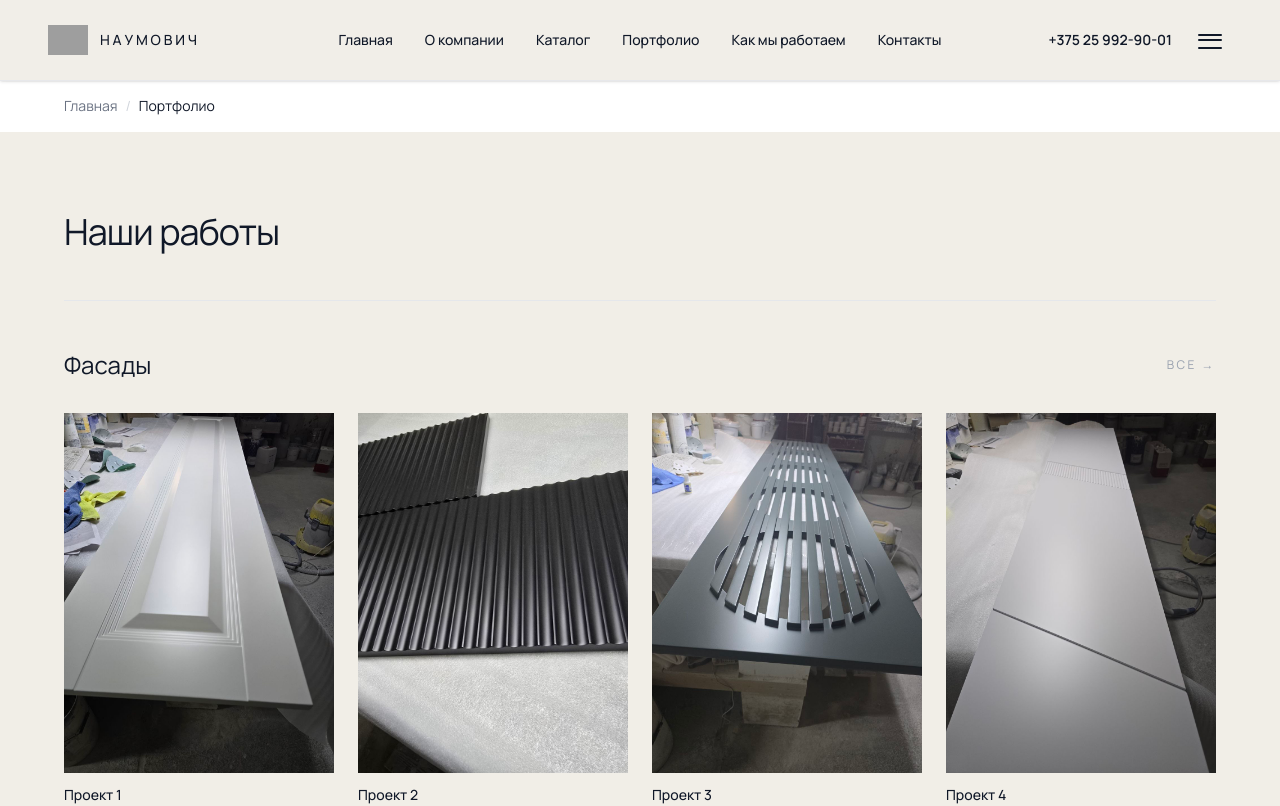
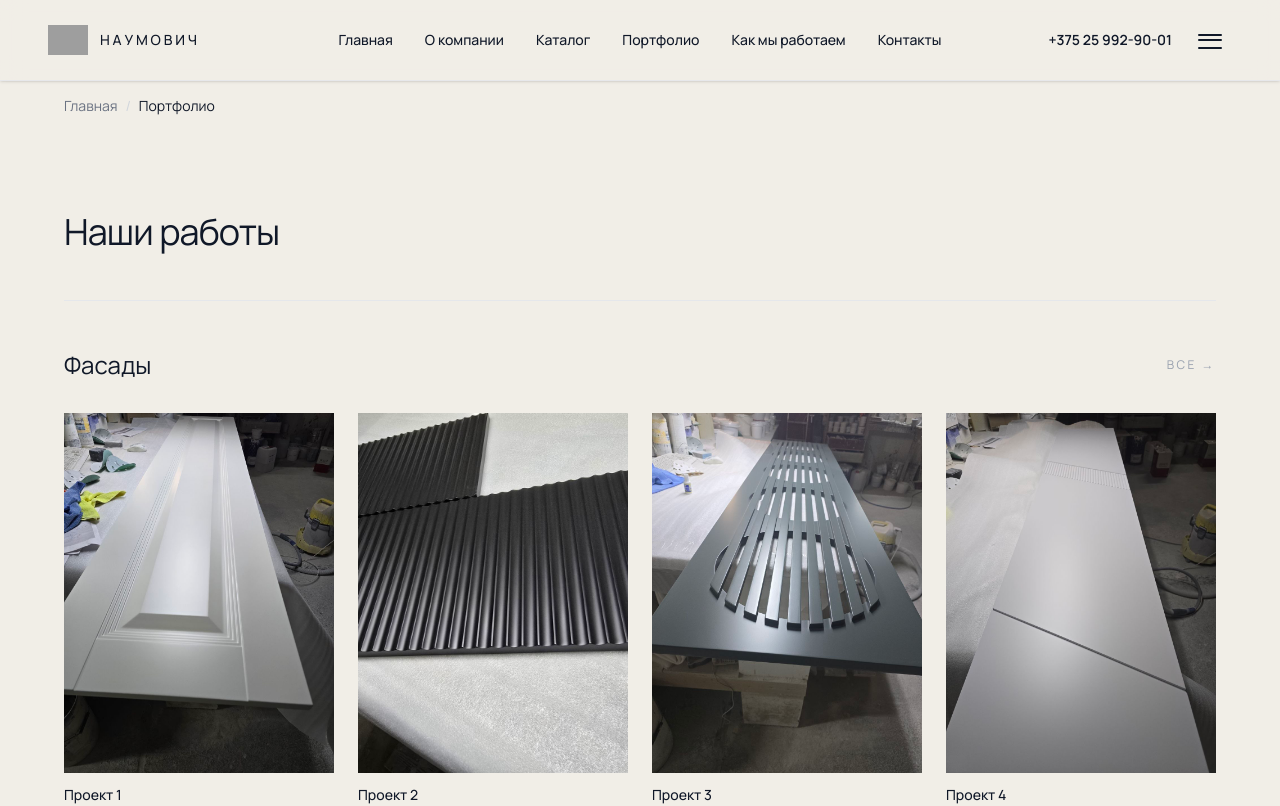
Before and after one commit to IljaBelousow/naumovich-site, a Next.js app: page /portfolio in a window 1280 px wide. Shown: the top 806 px of the page. Built offline with nearby package versions, Linux system fonts and the light colour scheme; grey boxes are pictures that could not be loaded.

Commit message:
Use warm milk background instead of pure white

```diff
--- a/src/components/Breadcrumbs.tsx
+++ b/src/components/Breadcrumbs.tsx
@@ -39,7 +39,7 @@ export default function Breadcrumbs() {
   }));
 
   return (
-    <div className="w-full bg-white px-5 pt-20 sm:px-8 lg:px-12 xl:px-16">
+    <div className="w-full bg-[#F1EEE7] px-5 pt-20 sm:px-8 lg:px-12 xl:px-16">
       <nav
         aria-label="Хлебные крошки"
         className="flex flex-wrap items-center gap-2 py-4 text-sm font-light text-gray-500"
```
